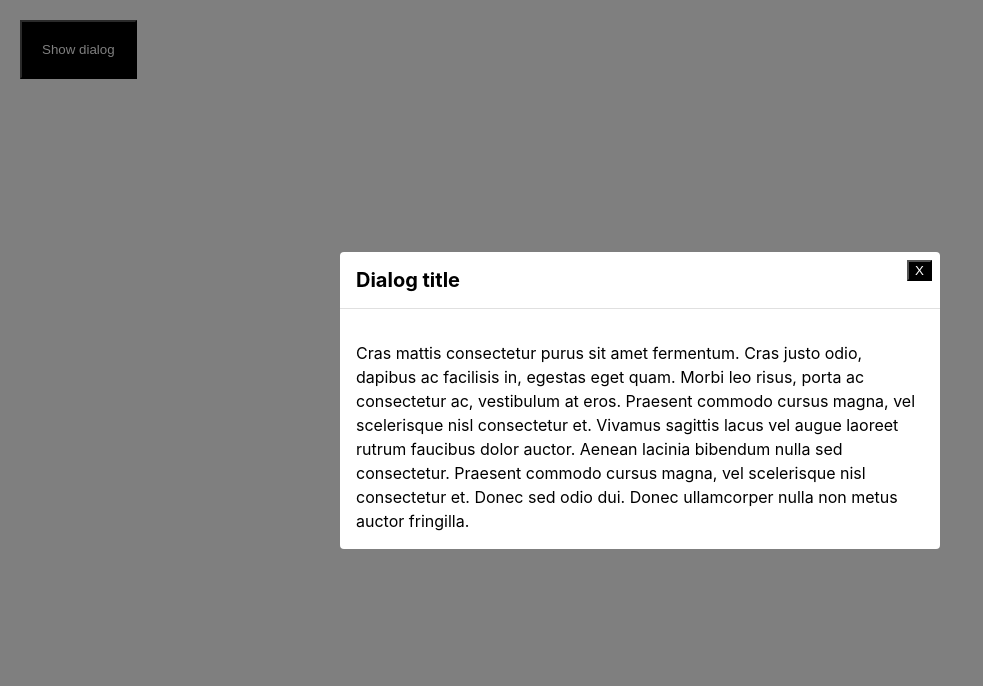
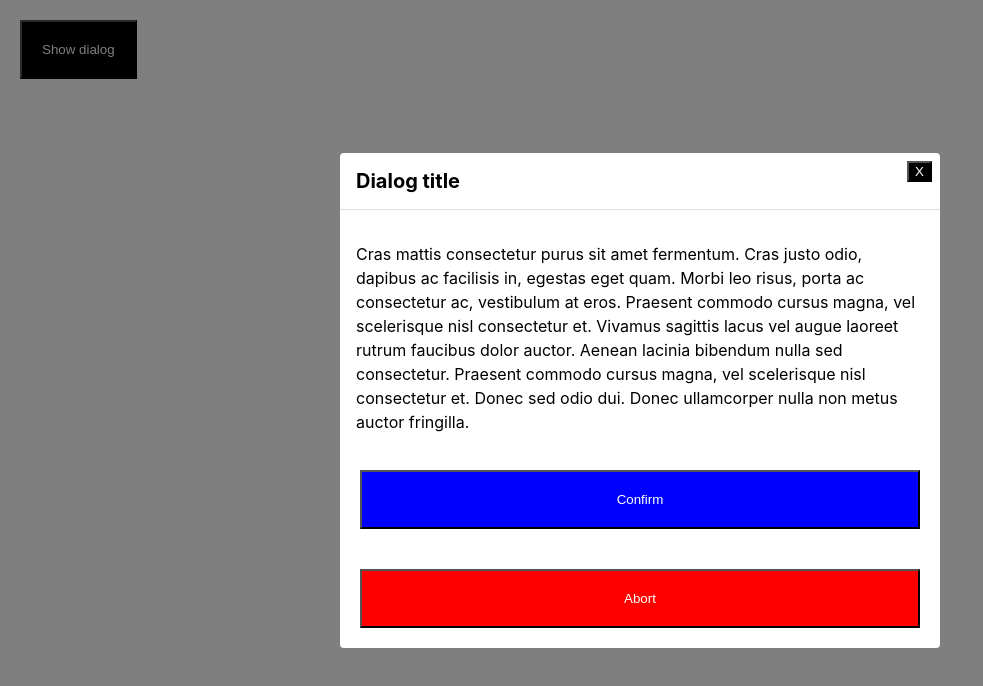
Before and after one commit to piotrekgie/05-interface, a React (Create React App) app: page / in a window 1280 px wide. Both pictures are taken after a click on the button "Show dialog". Shown: the top 686 px of the page, without its empty margins (0-983 px from the left). Built offline with nearby package versions, Linux system fonts and the light colour scheme.

Commit message:
Ex1a added confirm and abort buttons to dialog component

```diff
--- a/src/App.js
+++ b/src/App.js
@@ -6,16 +6,31 @@ import {Button} from "./components/Form";
 function App() {
     const [modal, setModal] = useState(false);
 
-    const handleClick = () => {
+    const handleShowClick = () => {
         setModal(!modal);
+    }
+
+    const handleConfirmClick = () => {
+        console.log("Confirm click");
+    }
+
+    const handleAbortClick = () => {
+        console.log("Abort click");
     }
 
     return (
         <>
-            <Button handleClick={handleClick}>
+            <Button handleClick={handleShowClick}>
                 <span>Show dialog</span>
             </Button>
-            <Dialog open={modal} handleClick={handleClick}/>
+            <Dialog
+                open={modal}
+                handleShowClick={handleShowClick}
+                handleConfirmClick={handleConfirmClick}
+                handleAbortClick={handleAbortClick}
+                confirm="true"
+                abort="true"
+            />
         </>
     );
 }
--- a/src/components/Dialog/Dialog.css
+++ b/src/components/Dialog/Dialog.css
@@ -32,7 +32,7 @@
     position: relative;
 }
 
-.dialog-wrapper .dialog button {
+.dialog-wrapper .dialog button.close {
     cursor: pointer;
     position: absolute;
     right: 8px;
--- a/src/components/Dialog/Dialog.js
+++ b/src/components/Dialog/Dialog.js
@@ -3,7 +3,7 @@ import React, {useState} from 'react';
 import './Dialog.css';
 import {Button} from "../Form";
 
-function Dialog({open, handleClick}) {
+function Dialog({open, handleShowClick, handleConfirmClick, handleAbortClick, confirm, abort}) {
     const styles = {
         display: open ? 'block' : 'none'
     }
@@ -14,7 +14,7 @@ function Dialog({open, handleClick}) {
             <div className="dialog-container">
                 <div className="dialog">
                     <h6>Dialog title</h6>
-                    <Button handleClick={handleClick} margin="0" padding="5">
+                    <Button className="close" handleClick={handleShowClick} margin="0" padding="5">
                         <span>X</span>
                     </Button>
                     <div>
@@ -28,6 +28,16 @@ function Dialog({open, handleClick}) {
                         nisl
                         consectetur et. Donec sed odio dui. Donec ullamcorper nulla non metus auctor fringilla.
                     </div>
+                    {confirm &&
+                    <Button bgColor="blue" handleClick={handleConfirmClick}>
+                        <span>Confirm</span>
+                    </Button>
+                    }
+                    {abort &&
+                    <Button bgColor="red" handleClick={handleAbortClick}>
+                        <span>Abort</span>
+                    </Button>
+                    }
                 </div>
             </div>
         </div>
--- a/src/components/Form/Button/Button.js
+++ b/src/components/Form/Button/Button.js
@@ -1,15 +1,15 @@
 import React from "react";
 
-function Button({handleClick, margin, padding, children}) {
+function Button({className, handleClick, bgColor, color, margin, padding, children}) {
     const styles = {
-        backgroundColor: 'black',
-        color: 'white',
+        backgroundColor: bgColor || 'black',
+        color: color || 'white',
         margin: margin || 20,
         padding: padding || 20,
     };
 
     return (
-        <button style={styles} onClick={handleClick}>
+        <button className={className} style={styles} onClick={handleClick}>
             <span>{children}</span>
         </button>
     )
```
